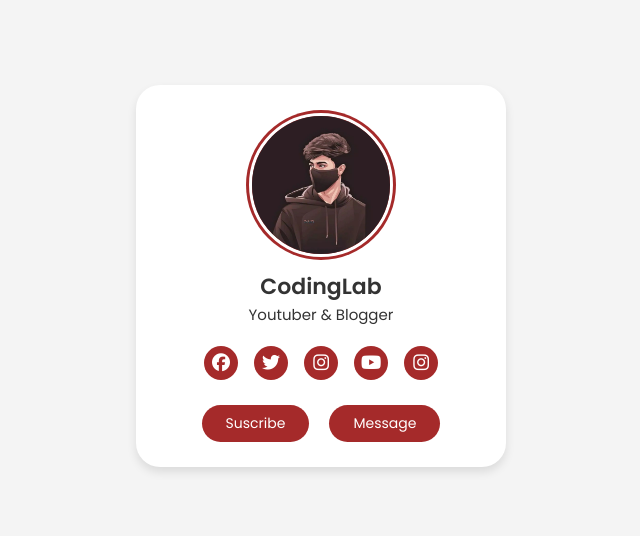
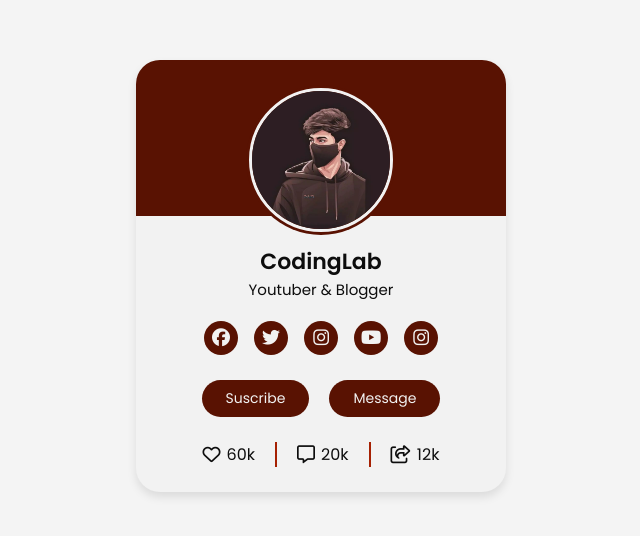
Before and after one commit to VladimirOscanoaC/ProjectsBasic, a plain HTML site: page Card/index.html in a window 1280 px wide. Shown: the part 124-660 px from the top of the page, without its empty margins (319-959 px from the left). Drawn offline with Linux system fonts and the light colour scheme.

Commit message:
segundo commit

```diff
--- a/Card/index.html
+++ b/Card/index.html
@@ -35,6 +35,21 @@
         <button class="button">Suscribe</button>
         <button class="button">Message</button>
       </div>
+
+      <div class="analytics">
+        <div class="data">
+          <i class="fa-regular fa-heart"></i>
+          <span class="number">60k</span>
+        </div>
+        <div class="data">
+          <i class="fa-regular fa-message"></i>
+          <span class="number">20k</span>
+        </div>
+        <div class="data">
+          <i class="fa-regular fa-share-from-square"></i>
+          <span class="number">12k</span>
+        </div>
+      </div>
     </div>
   </body>
 </html>
--- a/Card/style.css
+++ b/Card/style.css
@@ -19,17 +19,28 @@ body {
   justify-content: center;
   max-width: 370px;
   width: 100%;
-  background: white;
+  background: #f2f2f2;
   border-radius: 24px;
   padding: 25px;
   box-shadow: 0 5px 10px rgba(0, 0, 0, 0.1);
+  position: relative;
+}
+.profile-card::before {
+  content: "";
+  position: absolute;
+  top: 0;
+  left: 0;
+  height: 36%;
+  width: 100%;
+  border-radius: 24px 24px 0 0;
+  background-color: #591202;
 }
 .image {
   position: relative;
   height: 150px;
   width: 150px;
   border-radius: 50%;
-  background: brown;
+  background: #591202;
   padding: 3px;
   margin-bottom: 10px;
 }
@@ -37,13 +48,13 @@ body {
   height: 100%;
   object-fit: cover;
   border-radius: 50%;
-  border: 3px solid white;
+  border: 3px solid #f2f2f2;
 }
 .profile-card .text-data {
   display: flex;
   flex-direction: column;
   align-items: center;
-  color: #333;
+  color: #0d0d0d;
 }
 .text-data .name {
   font-size: 22px;
@@ -66,10 +77,10 @@ body {
   height: 34px;
   width: 34px;
   margin: 0 8px;
-  background-color: brown;
+  background-color: #591202;
   border-radius: 50%;
   text-decoration: none;
-  color: white;
+  color: #f2f2f2;
 }
 .profile-card .buttons {
   display: flex;
@@ -77,16 +88,35 @@ body {
   margin-top: 25px;
 }
 .buttons .button {
-  color: white;
+  color: #f2f2f2;
   font-size: 14px;
   font-weight: 400;
   border: none;
   border-radius: 24px;
   margin: 0 10px;
   padding: 8px 24px;
-  background-color: brown;
+  background-color: #591202;
   cursor: pointer;
 }
 .buttons .button:hover {
-  background-color: chocolate;
+  background-color: #a62103;
 }
+.profile-card .analytics {
+  display: flex;
+  align-items: center;
+  margin-top: 25px;
+}
+.analytics .data {
+  display: flex;
+  align-items: center;
+  color: #0d0d0d;
+  padding: 0 20px;
+  border-right: 2px solid #a62103;
+}
+.data i {
+  font-size: 18px;
+  margin-right: 6px;
+}
+.data:last-child {
+  border-right: none;
+}
```
